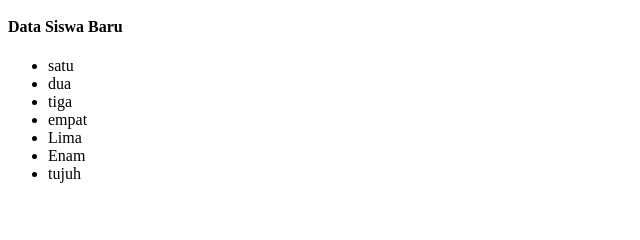
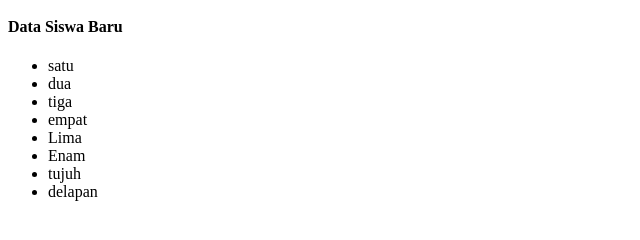
Before and after one commit to devrob67/test-revo, a plain HTML site: page index.html in a window 1280 px wide. Shown: the part 44-284 px from the top of the page, without its empty margins (0-640 px from the left). Drawn offline with Linux system fonts and the light colour scheme.

Commit message:
merubah index.html

```diff
--- a/index.html
+++ b/index.html
@@ -17,6 +17,7 @@
         <li>Lima</li>
         <li>Enam</li>
         <li>tujuh</li>
+        <li>delapan</li>
     </ul>
 
 </body>
```
